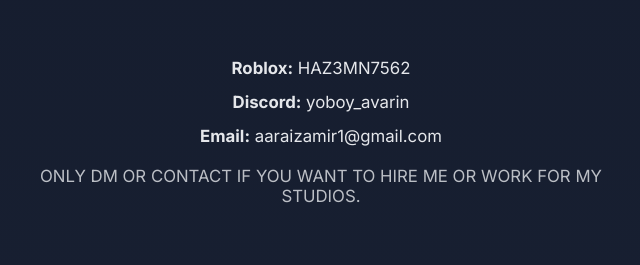
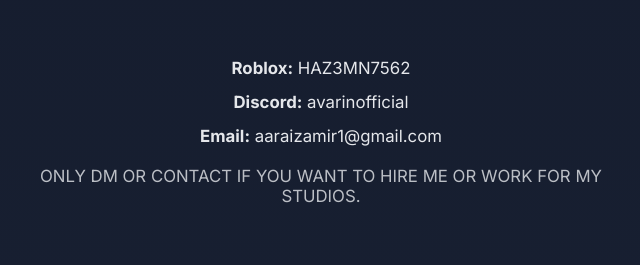
Before and after one commit to AvarinOfficial/Avarins-Portfolio, a plain HTML site: page index.html in a window 1280 px wide. Shown: the part 2585-2850 px from the top of the page, 319-959 px from the left. Drawn offline with Linux system fonts and the light colour scheme.

Commit message:
Update index.html

```diff
--- a/index.html
+++ b/index.html
@@ -268,7 +268,7 @@
     <h2 class="gradient">Contact</h2>
     <div class="contact-box">
         <p><strong>Roblox:</strong> HAZ3MN7562</p>
-        <p><strong>Discord:</strong> yoboy_avarin</p>
+        <p><strong>Discord:</strong> avarinofficial</p>
         <p><strong>Email:</strong> aaraizamir1@gmail.com</p>
         <p style="margin-top:20px; opacity:0.8;">
             ONLY DM OR CONTACT IF YOU WANT TO HIRE ME OR WORK FOR MY STUDIOS.
```
